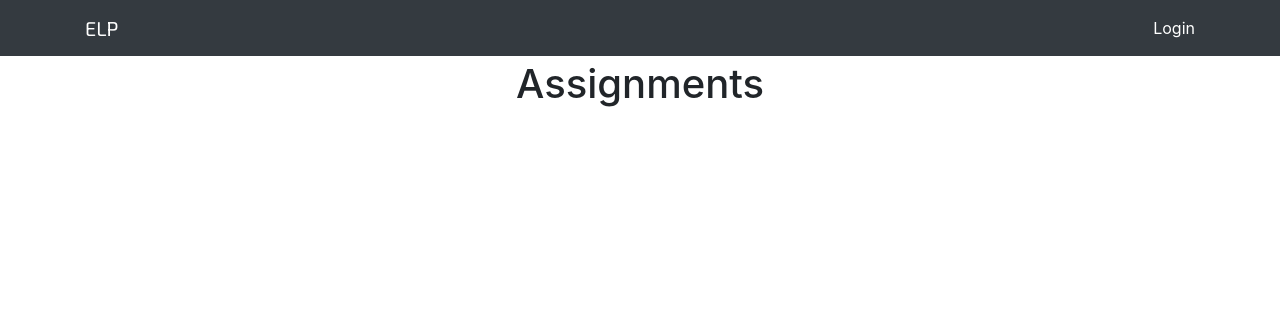
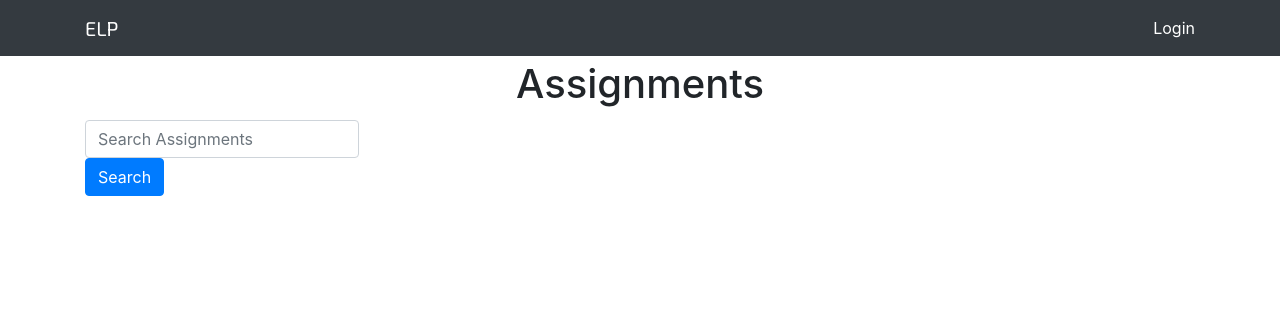
Before and after one commit to spgdaman/e-learning-platform, a Django app: page /index/ in a window 1280 px wide. Shown: the top 316 px of the page. Run offline with Django 3.2, Linux system fonts and the light colour scheme; data that the repository does not hold is empty; some libraries are stand-ins or nearby versions.

Commit message:
search form added and assignment card redesigned

```diff
--- a/app/templates/index.html
+++ b/app/templates/index.html
@@ -4,6 +4,14 @@
 {% block content %}
 <div class="container">
     <h1 class="text-center my-1">Assignments</h1>
+
+    <div class="row text-center col-sm-12 col-md-4">
+        <form action="" method="POST" class="form-inline my-2">
+            <input class="form-control mr-sm-2" type="search" placeholder="Search Assignments" aria-label="Search">
+            <button class="btn btn-primary">Search</button>
+        </form>
+    </div>
+
     <div class="row robo-font">
         {% for assignment in assignments %}
 
@@ -15,7 +23,10 @@
                         <div class="card-body">
                             <p><strong>Link:</strong> {{assignment.link}}</p>
                             <p><strong>Submitted at:</strong> {{assignment.submitted_at}}</p>
-                            <a class="btn btn-primary" href="..{{assignment.assignment.url}}" download="{{assignment.name}}">Download</a>
+                            <div class="row">
+                                <a class="btn btn-primary mx-2" href="..{{assignment.assignment.url}}" download="{{assignment.name}}">Download</a>
+                                <a class="btn btn-primary" href="{% url 'pdf_view' assignment.id %}">View as PDF</a>
+                            </div>
                         </div>
                     </div>
                 </div>
--- /dev/null
+++ b/app/templates/pdf/pdf_view.html
@@ -0,0 +1,5 @@
+{% extend 'base.html' %}
+
+{% block content %}
+    {%response%}
+{% endblock %}
--- a/app/urls.py
+++ b/app/urls.py
@@ -11,6 +11,7 @@ urlpatterns = [
     url(r'^enroll/course/$', views.enroll_course, name='enroll_course'),
     url(r'^submit/assignment/$', views.submit_assignment, name="submit_assignment"),
     url(r'^signup/$', views.signup, name="signup"),
+    url(r'^pdf_view/(\d+)', views.pdf_view, name="pdf_view")
 ]
 
 if settings.DEBUG:
--- a/app/views.py
+++ b/app/views.py
@@ -3,6 +3,7 @@ from .models import Profile,Course,Assignment
 from .forms import ProfileForm,CourseForm,AssignmentForm
 from django.contrib.auth import login, authenticate
 from django.contrib.auth.forms import UserCreationForm
+from django.http import FileResponse,Http404
 
 def intro(request):
     return render(request,'intro.html')
@@ -68,3 +69,12 @@ def signup(request):
     else:
         form = UserCreationForm()
     return render(request, 'registration/signup.html', {'form': form})
+
+def pdf_view(request,id):
+    pdf = Assignment.objects.filter(id=id)
+    assignment_url = pdf.assignment
+    try:
+        response = FileResponse(open(assingment_url, 'rb'), content_type='application/pdf')
+        return render(request, 'pdf_view.html', {"response":response})
+    except FileNotFoundError:
+        raise Http404()
```
